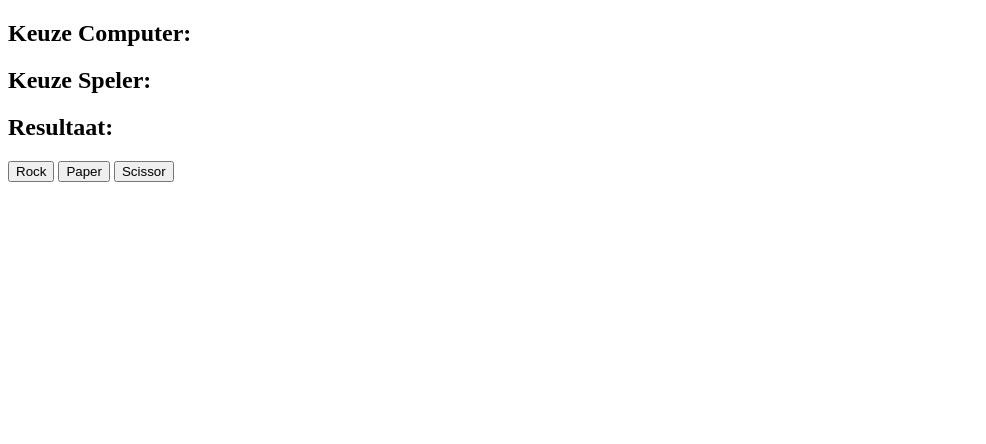
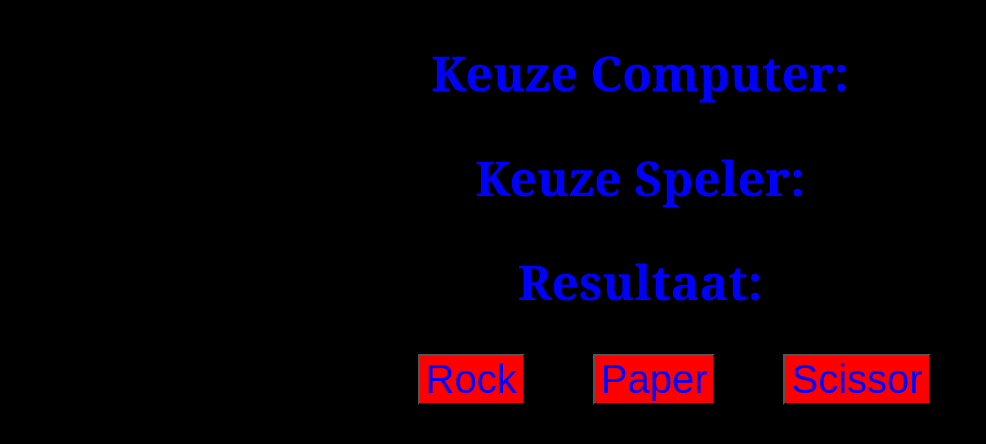
Before and after one commit to JandroThielman/Rock-Paper-Scissor, a plain HTML site: page index.html in a window 1280 px wide. Shown: the whole page, without its empty margins (0-986 px from the left). Drawn offline with Linux system fonts and the light colour scheme.

Commit message:
Rock Paper Scissor

```diff
--- a/index.html
+++ b/index.html
@@ -3,7 +3,8 @@
 <head>
     <meta charset="UTF-8">
     <meta name="viewport" content="width=device-width, initial-scale=1.0">
-    <title>Document</title>
+    <link rel="stylesheet" href="style.css">
+    <title>Rock Paper Scissors</title>
 </head>
 <body>
     <h2>Keuze Computer: <span id="computer-choice"></span></h2>
--- a/style.css
+++ b/style.css
@@ -0,0 +1,33 @@
+h2{
+    font-size: 3rem;
+    font-family: Georgia, 'Times New Roman', Times, serif;
+    color: blue;
+    text-align: center;
+}
+
+body{
+    background-color: black;
+}
+
+#result{
+    color: red;
+}
+
+#player-choice{
+    color: red;
+}
+
+#computer-choice{
+    color: red;
+}
+
+button{
+    font-size: 2.5rem;
+    background-color: red;
+    color: blue;
+    margin-left: 5vw;
+}
+
+#Rock{
+    margin-left: 32vw;
+}
```
